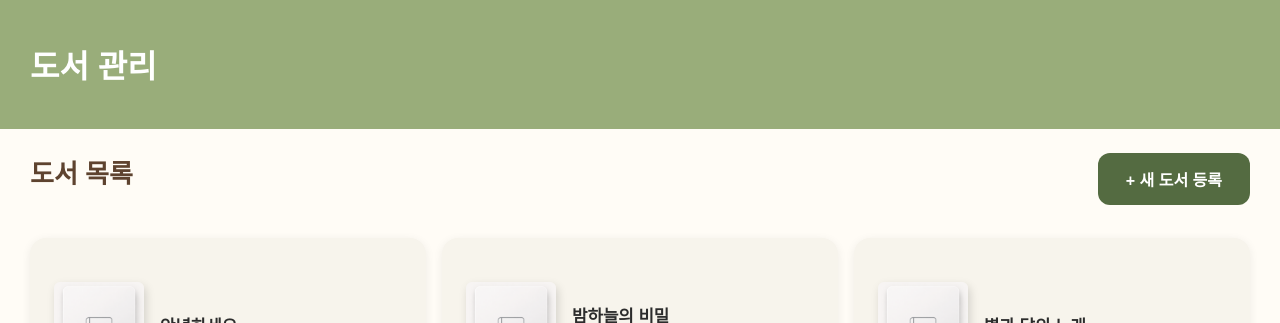
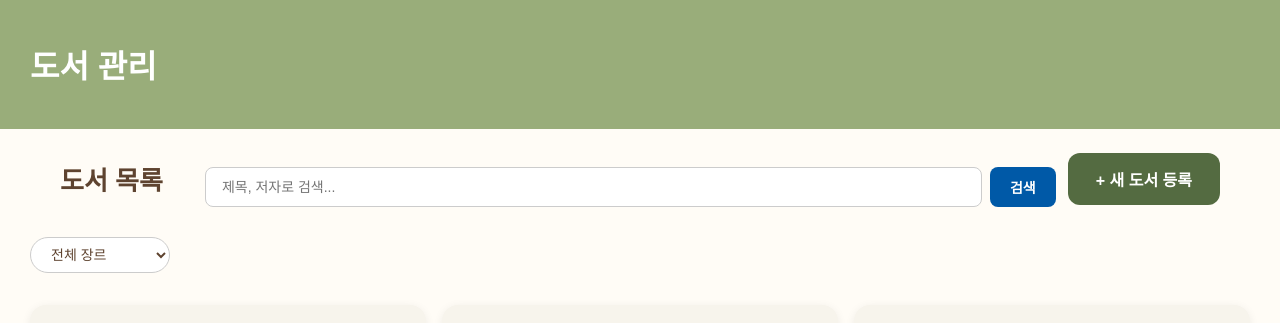
Before and after one commit to lsh4323/AIVLE_Mini-Project_4, a React (Vite) app: page / in a window 1280 px wide. Shown: the top 323 px of the page. Built offline with nearby package versions, Linux system fonts and the light colour scheme; no server answers; data requests are answered from the project's data file.

Commit message:
feat - 검색 UI, 태그 표시, 장르 필터 추가

```diff
--- a/src/App.css
+++ b/src/App.css
@@ -410,3 +410,73 @@ button[type="delete"] {
   color: #666;
   text-align: right;
 }
+
+/* ===== 태그 ===== */
+.card-tags {
+  display: flex;
+  flex-wrap: wrap;
+  gap: 6px;
+  margin-top: 8px;
+}
+
+.card-tag {
+  background-color: #f0ede3;
+  color: #7a7a6e;
+  font-size: 0.75rem;
+  padding: 4px 10px;
+  border-radius: 20px;
+  border: 1px solid #d9d5c8;
+}
+
+/* ===== 홈 헤더 ===== */
+.home-header {
+  display: flex;
+  align-items: center;
+  gap: 12px;
+  padding: 0 30px;
+  margin-bottom: 16px;
+}
+
+.search-area {
+  display: flex;
+  gap: 8px;
+  flex: 1;
+}
+
+.search-input {
+  flex: 1;
+  padding: 10px 16px;
+  border: 1px solid #cccccc;
+  border-radius: 8px;
+  font-size: 14px;
+  background-color: #ffffff;
+  width: auto;
+  margin-bottom: 0;
+}
+
+.search-button {
+  padding: 10px 20px;
+  background-color: #0059A7;
+  color: white;
+  border: none;
+  border-radius: 8px;
+  font-size: 14px;
+  cursor: pointer;
+  font-weight: 600;
+}
+
+/* ===== 장르 드롭다운 ===== */
+.genre-filter {
+  padding: 0 30px;
+  margin-bottom: 16px;
+}
+
+.genre-select {
+  padding: 8px 16px;
+  border: 1px solid #cccccc;
+  border-radius: 20px;
+  font-size: 14px;
+  background-color: #ffffff;
+  cursor: pointer;
+  color: #5E432F;
+}
--- a/src/components/BookItem.jsx
+++ b/src/components/BookItem.jsx
@@ -9,7 +9,8 @@ function BookItem({
   content,
   coverImageUrl,
   createdAt,
-  updatedAt
+  updatedAt,
+  tags
 }) {
     const navigate = useNavigate();
     const formatDate = (dateString) => {
@@ -33,6 +34,11 @@ function BookItem({
             <div className="card-info">
                 <h3 className="card-title">{title}</h3>
                 <p className="card-content">{content}</p>
+                <div className="card-tags">
+                    {tags?.map((tag, index) => (
+                        <span key={index} className="card-tag">#{tag}</span>
+                    ))}
+                </div>
             </div>
         </li>
     );
--- a/src/components/BookList.jsx
+++ b/src/components/BookList.jsx
@@ -3,7 +3,6 @@ import { useState } from "react";
 import Pagination from "./Pagination";
 
 function BookList({ books }) {
-  // 페이지 관련 상태 관리
   const [currentPage, setCurrentPage] = useState(1);
   const itemsPerPage = 6;
 
@@ -33,6 +32,7 @@ function BookList({ books }) {
             coverImageUrl={book.coverImageUrl}
             createdAt={book.createdAt}
             updatedAt={book.updatedAt}
+            tags={book.tags}
           />
         ))}
       </ul>
--- a/src/screens/BookInfoScreen.jsx
+++ b/src/screens/BookInfoScreen.jsx
@@ -33,18 +33,11 @@ function BookInfoScreen({
 
   const handleSave = () => {
     const newUpdatedAt = new Date().toISOString();
-
     onUpdateBook({
       ...book,
       content: changeContent,
       updatedAt: newUpdatedAt,
     });
-    console.log('updatedbook : ', {
-      ...book,
-      content: changeContent,
-      updatedAt: newUpdatedAt,
-    });
-
     setIsEditing(false);
   };
 
@@ -53,10 +46,8 @@ function BookInfoScreen({
     navigate('/');
   };
 
-  {/* AI 이미지 생성 핸들러 */}
   const handleMakeImgClick = async () => {
     setIsGenerating(true);
-
     try {
       await onMakeImg(book, selectedQuality);
     } catch (err) {
@@ -67,56 +58,42 @@ function BookInfoScreen({
   };
 
   const formatDate = (dateString) => {
-    if (!dateString) {
-      return '-';
-    }
-
+    if (!dateString) return '-';
     const date = new Date(dateString);
-
-    if (isNaN(date.getTime())) {
-      return '-';
-    }
-
+    if (isNaN(date.getTime())) return '-';
     const year = date.getFullYear();
     const month = String(date.getMonth() + 1).padStart(2, '0');
     const day = String(date.getDate()).padStart(2, '0');
-
     return `${year}.${month}.${day}`;
   };
+
   return (
     <div className="page-container">
-
       <div className="book-info-top-bar">
         <BackToListButton/>
         <div className="del-update-dutton">
-         <button
-          type = "delete"
-          onClick={handleDelete}>
-            삭제
-        </button>
-        <button
-          type = "submit"
-          onClick={() => navigate(`/editbook/${id}`)}>
-            수정
-        </button>
+          <button type="delete" onClick={handleDelete}>삭제</button>
+          <button type="submit" onClick={() => navigate(`/editbook/${id}`)}>수정</button>
         </div>
       </div>
-
 
       <div className="book-edit-info">
         <div className="book-edit-cover">
           {book.coverImageUrl?.trim() ? (
             <img src={book.coverImageUrl} alt={book.title} />
           ) : (
-            <img
-              src={emptyImage}
-              alt="빈 이미지"
-          />
+            <img src={emptyImage} alt="빈 이미지" />
           )}
         </div>
         <div className="book-side-text">
           <h1>{book.title}</h1>
           <p className="gray">저자: {book.author}</p>
+          <div className="card-tags">
+            <span style={{color: '#7a7a6e', fontSize: '16px'}}>장르: </span>
+            {book.tags?.map((tag, index) => (
+              <span key={index} className="card-tag">#{tag}</span>
+            ))}
+        </div>
           <p className="gray">등록일: {formatDate(book.createdAt)}</p>
           <p className="gray">수정일: {formatDate(book.updatedAt)}</p>
           <p className="black">내용</p>
@@ -126,29 +103,16 @@ function BookInfoScreen({
 
       <div className="ai-image-section">
         <h3>AI 표지 생성</h3>
-
         <div className="ai-input-row">
           <div className="ai-input-group">
             <label className="ai-label">생성 모델</label>
-            <input
-              type="text"
-              value="gpt-image-2"
-              disabled
-              className="api-input"
-            />
+            <input type="text" value="gpt-image-2" disabled className="api-input" />
           </div>
-
           <div className="ai-input-group">
             <label className="ai-label">사이즈</label>
-            <input
-              type="text"
-              value="1024x1536"
-              disabled
-              className="api-input"
-            />
+            <input type="text" value="1024x1536" disabled className="api-input" />
           </div>
         </div>
-
         <div>
           <label className="ai-label">퀄리티</label>
           <select
@@ -162,7 +126,6 @@ function BookInfoScreen({
             <option value="high">High</option>
           </select>
         </div>
-
         <button
           onClick={handleMakeImgClick}
           disabled={isGenerating}
--- a/src/screens/HomeScreen.jsx
+++ b/src/screens/HomeScreen.jsx
@@ -1,17 +1,48 @@
 import { useNavigate } from 'react-router-dom';
 import BookList from '../components/BookList';
+import { useState } from 'react';
 
 function HomeScreen({ books }) {
   const navigate = useNavigate();
+  const [searchQuery, setSearchQuery] = useState('');
+  const [selectedGenre, setSelectedGenre] = useState('전체 장르');
 
   return (
     <>
-      <p className="book-list-title">
-        도서 목록
-      </p>
-      <button className="add-book-button" onClick={() => navigate('/addbook')}>
-        + 새 도서 등록
-      </button>
+      <div className="home-header">
+        <p className="book-list-title">도서 목록</p>
+        <div className="search-area">
+          <input
+            className="search-input"
+            type="text"
+            placeholder="제목, 저자로 검색..."
+            value={searchQuery}
+            onChange={(e) => setSearchQuery(e.target.value)}
+          />
+          <button className="search-button">검색</button>
+        </div>
+        <button className="add-book-button" onClick={() => navigate('/addbook')}>
+          + 새 도서 등록
+        </button>
+      </div>
+
+      <div className="genre-filter">
+        <select
+          className="genre-select"
+          value={selectedGenre}
+          onChange={(e) => setSelectedGenre(e.target.value)}
+        >
+          <option>전체 장르</option>
+          <option>소설</option>
+          <option>시/에세이</option>
+          <option>인문/사회</option>
+          <option>경제/경영</option>
+          <option>자기계발</option>
+          <option>역사/문화</option>
+          <option>기술/공학/과학</option>
+        </select>
+      </div>
+
       <BookList books={books} />
     </>
   );
```
Lines whose indentation alone changed are shown as unchanged.
